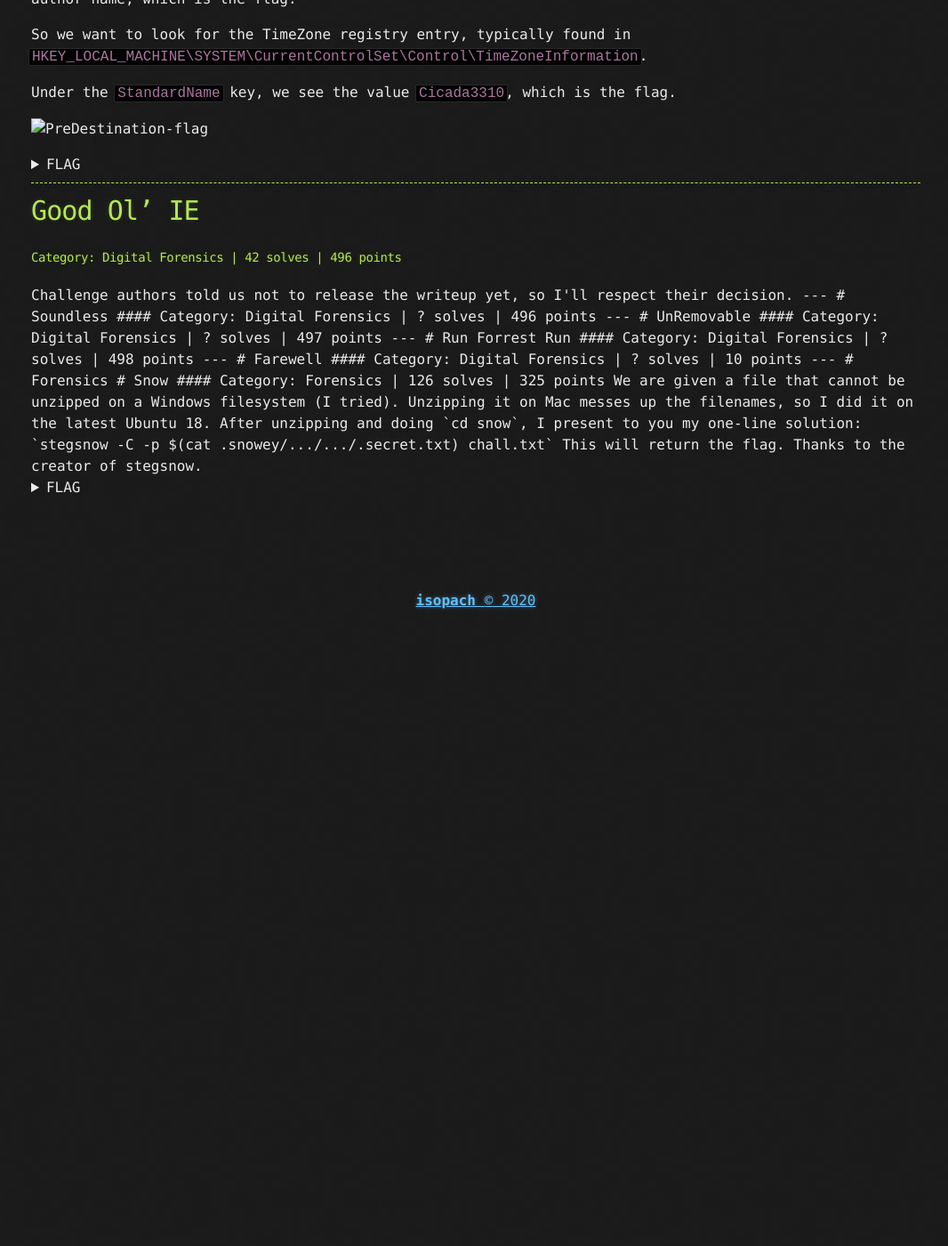
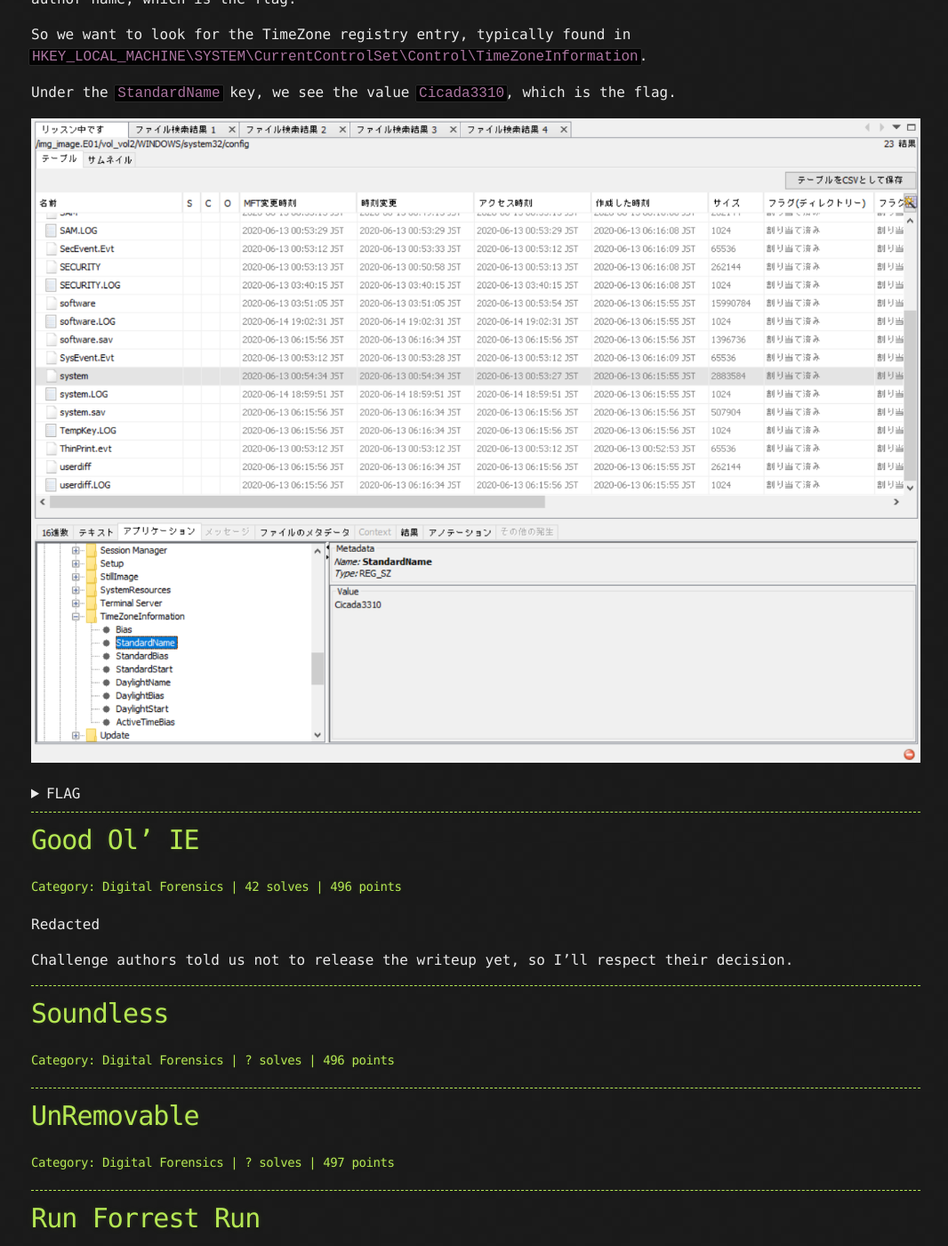
Before and after one commit to Isopach/isopach.github.io, a Jekyll site: the page built from _posts/2020-06-18-Zh3r0-CTF-2020-Digital-Forensics.md, in a window 1280 px wide and 1400 px high, scrolled down 650 px. Shown: the whole window at 89% size, without its empty margins (105-1171 px from the left). Built offline with Jekyll 4.4.1, drawn with Linux system fonts in a browser that asks for light colours; some of the changed text lies outside the part shown.

Commit message:
Fix rendering bug

```diff
--- a/_posts/2020-06-18-Zh3r0-CTF-2020-Digital-Forensics.md
+++ b/_posts/2020-06-18-Zh3r0-CTF-2020-Digital-Forensics.md
@@ -37,7 +37,7 @@ Under the `StandardName` key, we see the value `Cicada3310`, which is the flag.
 
 #### Category: Digital Forensics | 42 solves | 496 points
 
-<redacted>
+Redacted
 
 Challenge authors told us not to release the writeup yet, so I'll respect their decision.
 
```
Also changed, not shown: assets/zh3r0-ctf-2020/PreDestination-flag.png (added).
